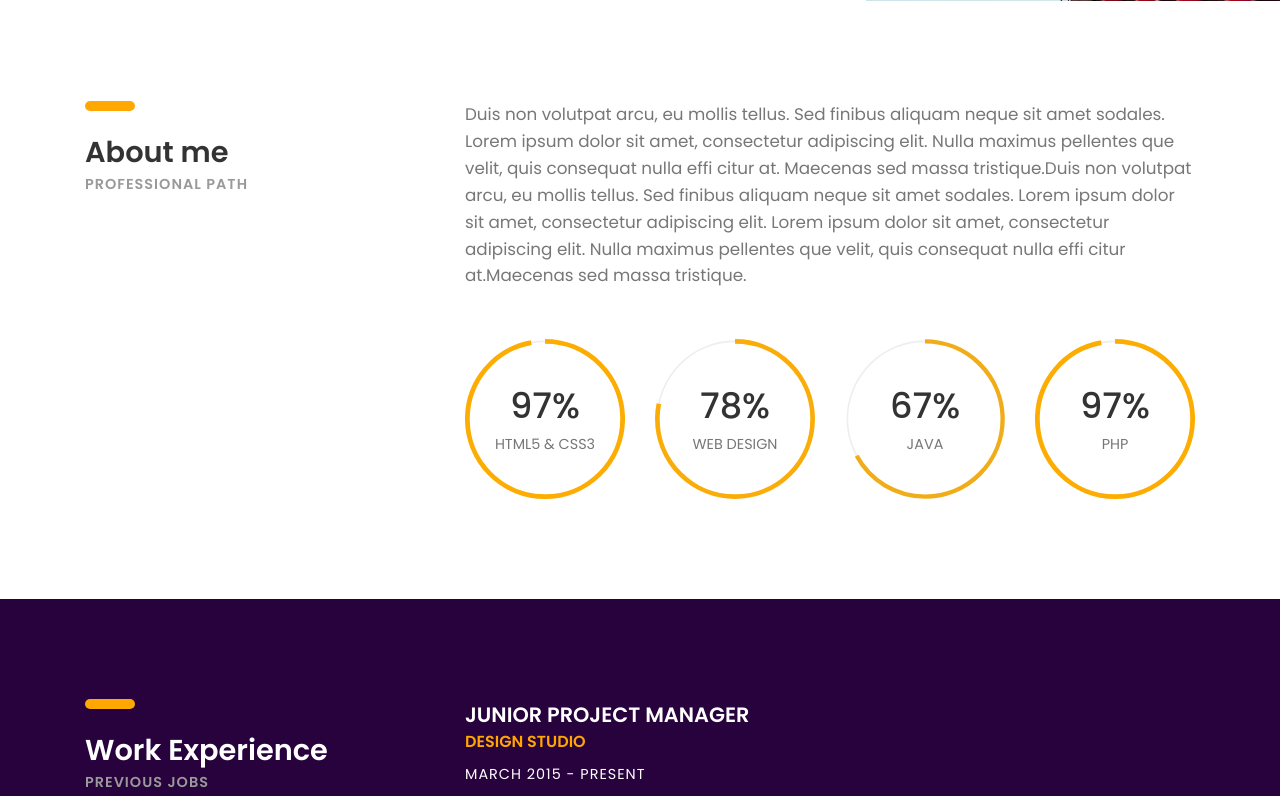
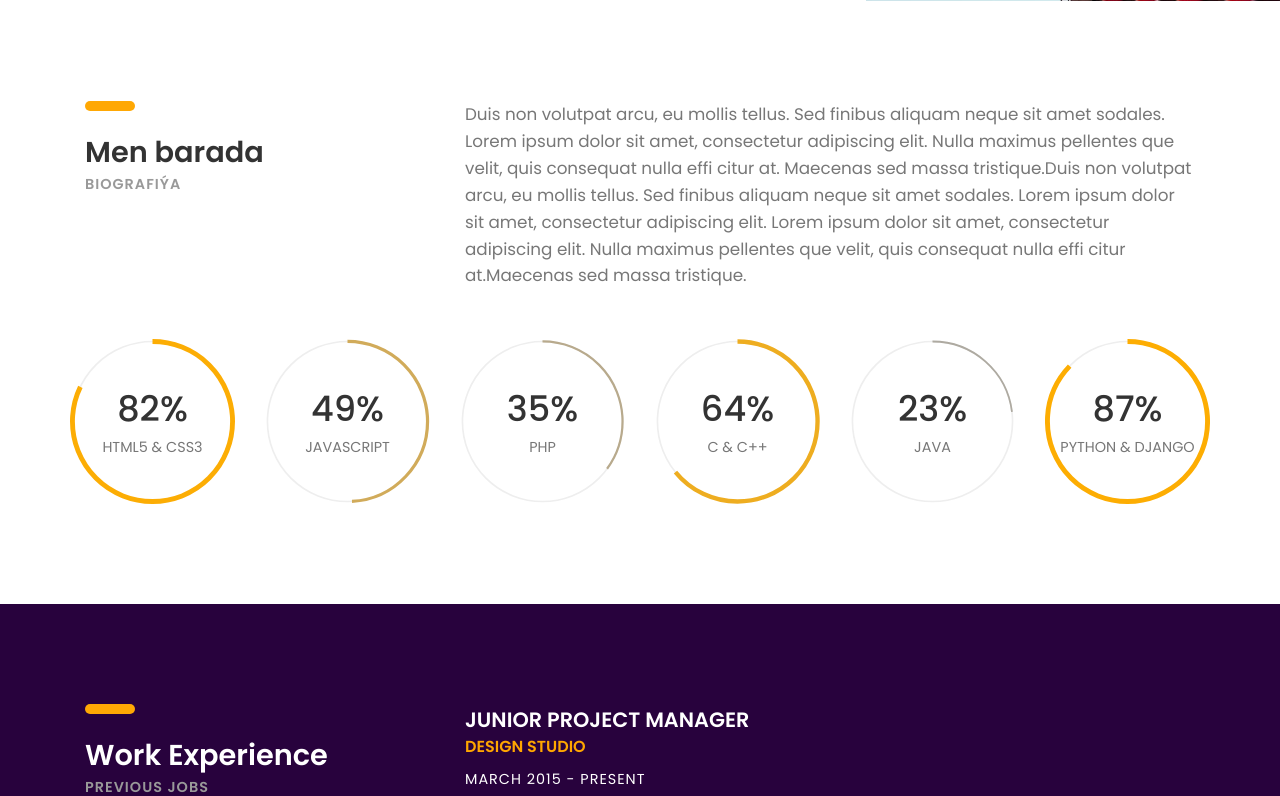
Before and after one commit to Morena96/Personal-Website, a Django app: page / in a window 1280 px wide. Shown: the part 2126-2922 px from the top of the page. Run offline with Django 3.2, Linux system fonts and the light colour scheme; some libraries are stand-ins or nearby versions; some web fonts are replaced.

Commit message:
biografiya

```diff
--- a/templates/index.html
+++ b/templates/index.html
@@ -97,13 +97,13 @@
 			<div class="row">
 				<div class="col-sm-4">
 					<div class="heading">
-						<h3><b>Portfolio</b></h3>
-						<h6 class="font-lite-black"><b>MY WORK</b></h6>
+						<h3><b>Portfilo</b></h3>
+						<h6 class="font-lite-black"><b>EDEN IŞLERIM</b></h6>
 					</div>
 				</div><!-- col-sm-4 -->
 				<div class="col-sm-8">
 					<div class="portfolioFilter clearfix margin-b-80">
-						<a href="#" data-filter="*" class="current"><b>ALL</b></a>
+						<a href="#" data-filter="*" class="current"><b>ÄHLISI</b></a>
 						<a href="#" data-filter=".web-design"><b>WEB DESIGN</b></a>
 						<a href="#" data-filter=".branding"><b>BRANDING</b></a>
 						<a href="#" data-filter=".graphic-design"><b>GRAPHIC DESIGN</b></a>
@@ -173,8 +173,8 @@
 			<div class="row">
 				<div class="col-sm-4">
 					<div class="heading">
-						<h3><b>About me</b></h3>
-						<h6 class="font-lite-black"><b>PROFESSIONAL PATH</b></h6>
+						<h3><b>Men barada</b></h3>
+						<h6 class="font-lite-black"><b>BIOGRAFIÝA</b></h6>
 					</div>
 				</div><!-- col-sm-4 -->
 				<div class="col-sm-8">
@@ -187,45 +187,62 @@
 					adipiscing elit. Nulla maximus pellentes que velit, quis consequat nulla
 					effi citur at.Maecenas sed massa tristique.</p>
 
+				</div><!-- col-sm-8 -->
 					<div class="row">
-						<div class="col-sm-6 col-md-6 col-lg-3">
+						<div class="col-sm-4 col-md-4 col-lg-2">
 							<div class="radial-prog-area margin-b-30">
-								<div class="radial-progress" data-prog-percent=".97">
+								<div class="radial-progress" data-prog-percent=".82">
 									<div></div>
 									<h6 class="progress-title">HTML5 & CSS3</h6>
 								</div>
 							</div><!-- radial-prog-area-->
 						</div><!-- col-sm-6-->
 
-						<div class="col-sm-6 col-md-6 col-lg-3">
+						<div class="col-sm-4 col-md-4 col-lg-2">
 							<div class="radial-prog-area margin-b-30">
-								<div class="radial-progress" data-prog-percent=".78">
+								<div class="radial-progress" data-prog-percent=".49">
 									<div></div>
-									<h6 class="progress-title">WEB DESIGN</h6>
+									<h6 class="progress-title">JAVASCRIPT</h6>
 								</div>
 							</div><!-- radial-prog-area-->
 						</div><!-- col-sm-6-->
 
-						<div class="col-sm-6 col-md-6 col-lg-3">
+						<div class="col-sm-4 col-md-4 col-lg-2">
 							<div class="radial-prog-area margin-b-30">
-								<div class="radial-progress" data-prog-percent=".67">
+								<div class="radial-progress" data-prog-percent=".35">
+									<div></div>
+									<h6 class="progress-title">PHP</h6>
+								</div>
+							</div><!-- radial-prog-area-->
+						</div><!-- col-sm-6-->
+
+						<div class="col-sm-4 col-md-4 col-lg-2">
+							<div class="radial-prog-area margin-b-30">
+								<div class="radial-progress" data-prog-percent=".64">
+									<div></div>
+									<h6 class="progress-title">C & C++</h6>
+								</div>
+							</div><!-- radial-prog-area-->
+						</div><!-- col-sm-6-->
+						<div class="col-sm-4 col-md-4 col-lg-2">
+							<div class="radial-prog-area margin-b-30">
+								<div class="radial-progress" data-prog-percent=".23">
 									<div></div>
 									<h6 class="progress-title">JAVA</h6>
 								</div>
 							</div><!-- radial-prog-area-->
 						</div><!-- col-sm-6-->
 
-						<div class="col-sm-6 col-md-6 col-lg-3">
+						<div class="col-sm-4 col-md-4 col-lg-2">
 							<div class="radial-prog-area margin-b-50">
-								<div class="radial-progress" data-prog-percent=".97">
+								<div class="radial-progress" data-prog-percent=".87">
 									<div></div>
-									<h6 class="progress-title">PHP</h6>
+									<h6 class="progress-title">PYTHON & DJANGO</h6>
 								</div>
 							</div><!-- radial-prog-area-->
 						</div><!-- col-sm-6-->
 
 					</div><!-- row -->
-				</div><!-- col-sm-8 -->
 			</div><!-- row -->
 		</div><!-- container -->
 	</section><!-- about-section -->
```
